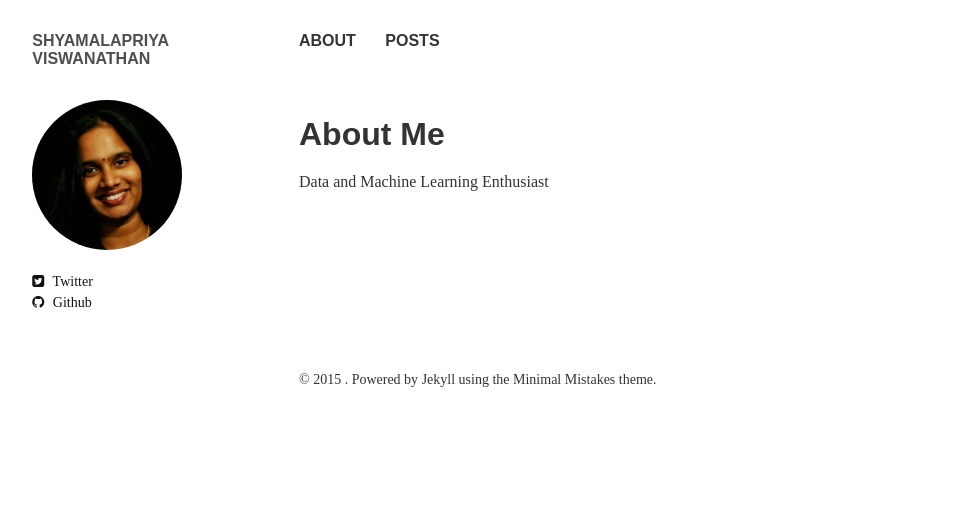
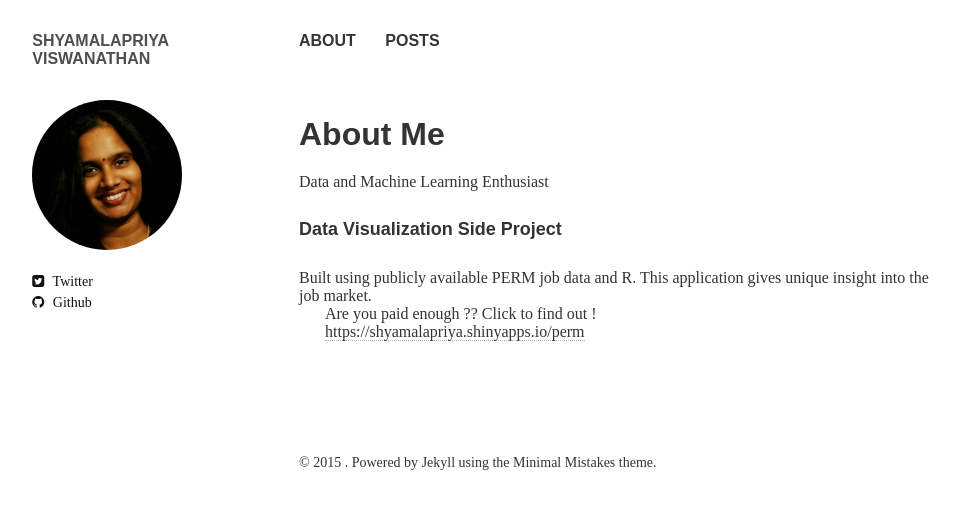
Before and after one commit to shyamalapriya/shyamalapriya.github.io, a Jekyll site: the page built from about/index.md, in a window 1280 px wide. Shown: the top 509 px of the page, without its empty margins (21-980 px from the left). Built offline with Jekyll 4.4.1, drawn with Linux system fonts in a browser that asks for light colours; nearby versions of some CDN libraries; some web fonts are replaced.

Commit message:
updated About section

```diff
--- a/about/index.md
+++ b/about/index.md
@@ -7,3 +7,12 @@ comments: false
 ---
 
 Data and Machine Learning Enthusiast
+
+#### Data Visualization Side Project
+
+Built using publicly available PERM job data and R.
+This application gives unique insight into the job market.
+
+Are you paid enough ?? Click to find out !
+
+[https://shyamalapriya.shinyapps.io/perm](https://shyamalapriya.shinyapps.io/perm)
```
